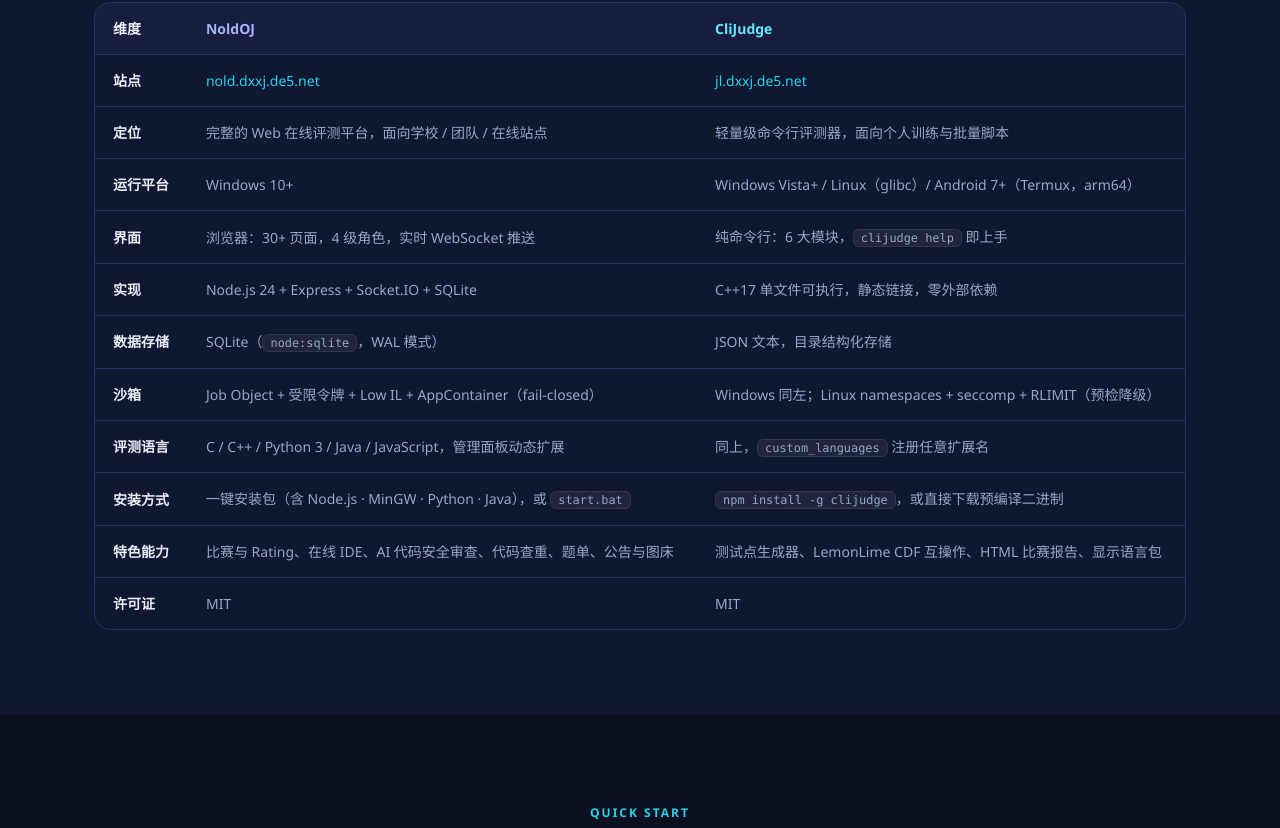
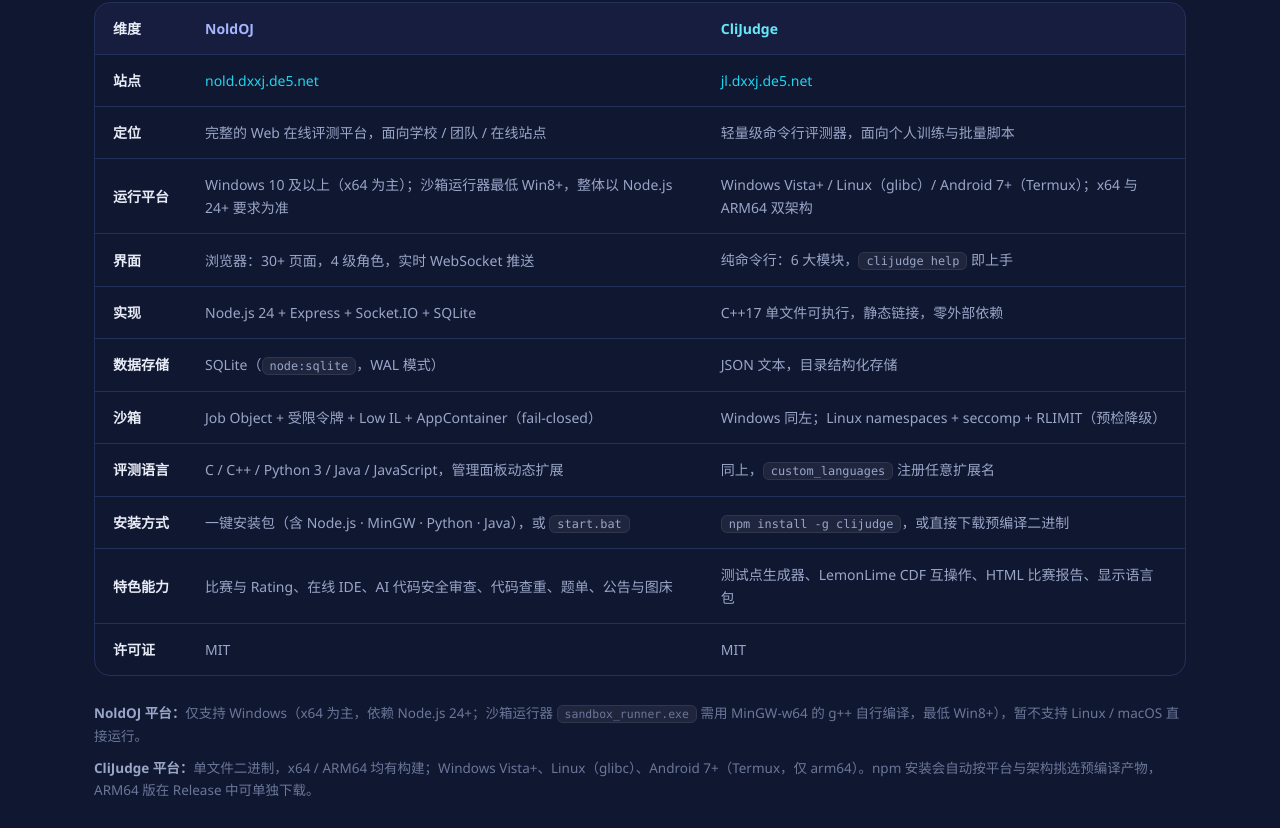
Before and after one commit to dxxjudges/dxxjudges.github.io, a plain HTML site: page index.html in a window 1280 px wide. Shown: the part 4052-4880 px from the top of the page. Drawn offline with Linux system fonts and the light colour scheme.

Commit message:
docs: 补充运行平台说明（架构与系统要求）

```diff
--- a/index.html
+++ b/index.html
@@ -541,8 +541,8 @@
           </tr>
           <tr>
             <td class="row-name">运行平台</td>
-            <td>Windows 10+</td>
-            <td>Windows Vista+ / Linux（glibc）/ Android 7+（Termux，arm64）</td>
+            <td>Windows 10 及以上（x64 为主）；沙箱运行器最低 Win8+，整体以 Node.js 24+ 要求为准</td>
+            <td>Windows Vista+ / Linux（glibc）/ Android 7+（Termux）；x64 与 ARM64 双架构</td>
           </tr>
           <tr>
             <td class="row-name">界面</td>
@@ -586,6 +586,10 @@
           </tr>
         </tbody>
       </table>
+    </div>
+    <div class="reveal" style="margin-top: 26px; display: grid; gap: 10px; font-size: 13.5px; color: var(--text-faint);">
+      <div><b style="color: var(--text-dim);">NoldOJ 平台：</b>仅支持 Windows（x64 为主，依赖 Node.js 24+；沙箱运行器 <code>sandbox_runner.exe</code> 需用 MinGW-w64 的 g++ 自行编译，最低 Win8+），暂不支持 Linux / macOS 直接运行。</div>
+      <div><b style="color: var(--text-dim);">CliJudge 平台：</b>单文件二进制，x64 / ARM64 均有构建；Windows Vista+、Linux（glibc）、Android 7+（Termux，仅 arm64）。npm 安装会自动按平台与架构挑选预编译产物，ARM64 版在 Release 中可单独下载。</div>
     </div>
   </div>
 </section>
```
